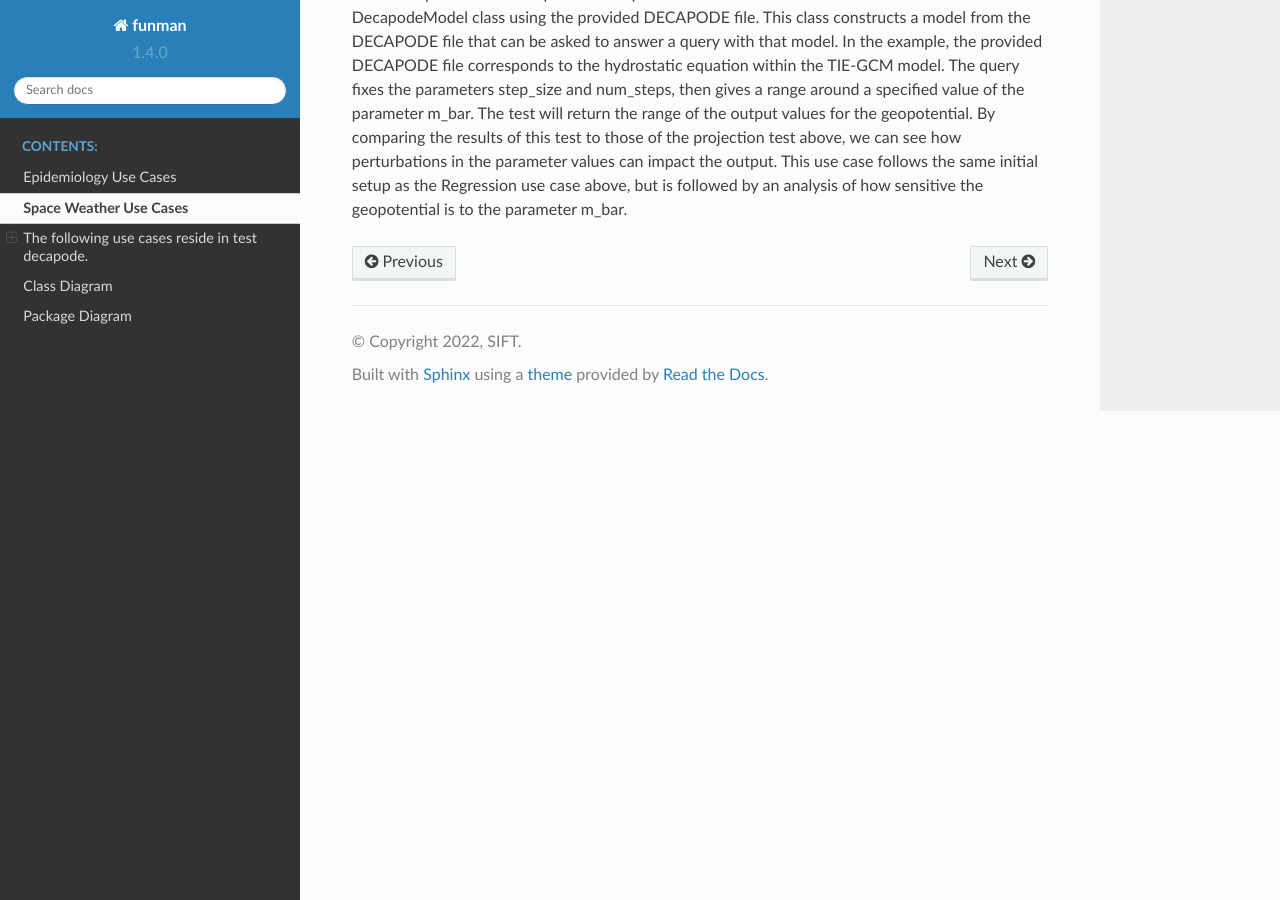
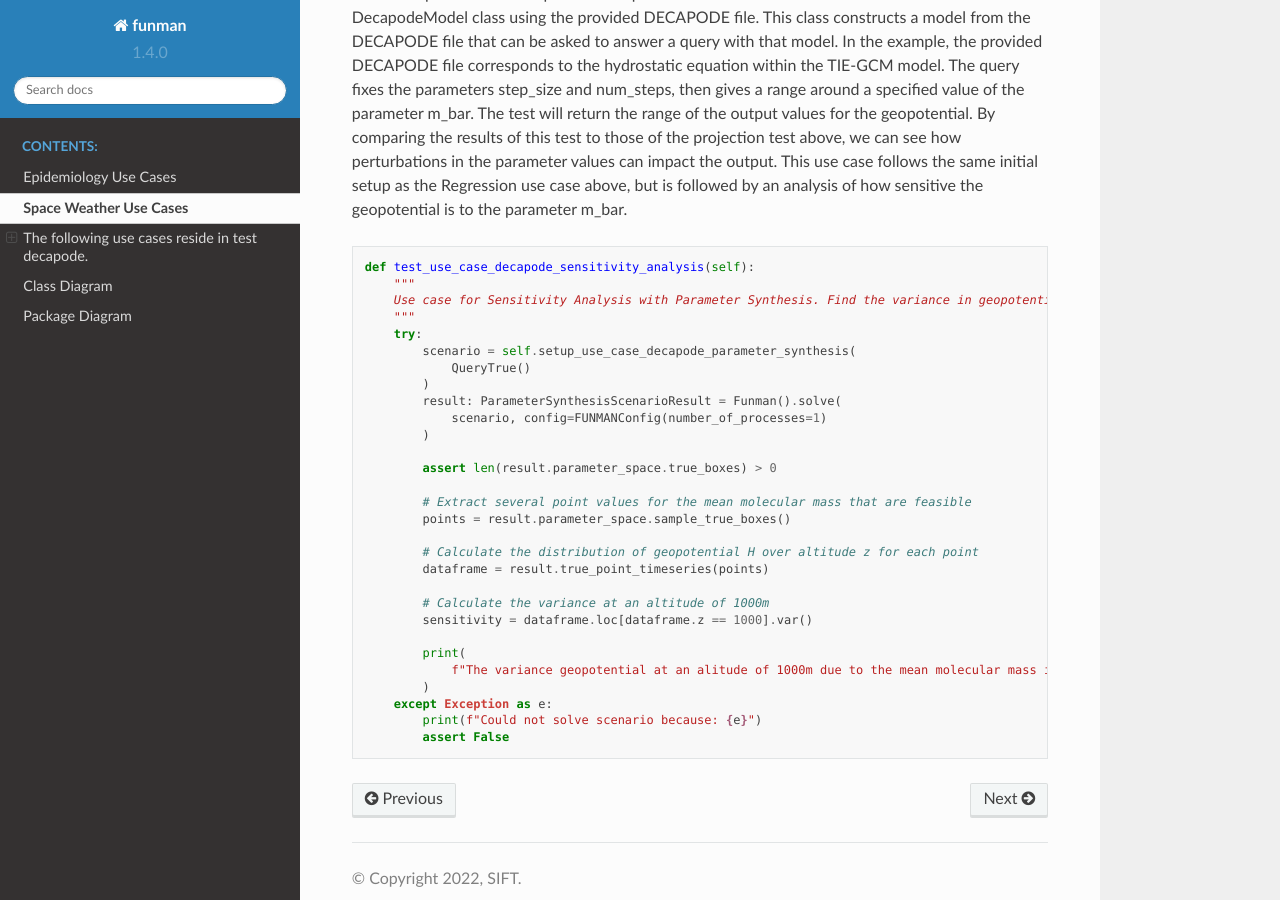
Before and after one commit to ml4ai/funman, a Sphinx documentation site: the page built from docs/source/sw_use_cases.rst, in a window 1280 px wide and 900 px high, scrolled down 1351 px. Built offline with Sphinx 7.4.7 and the Read the Docs theme 2.0.0, drawn with Linux system fonts in a browser that asks for light colours; pages that are not in the unit, such as notebooks, are missing from menus.

Commit message:
update doc with SA/regression test case code

```diff
--- a/docs/source/sw_use_cases.rst
+++ b/docs/source/sw_use_cases.rst
@@ -58,47 +58,30 @@
 Regression (find inputs for given output) of DECAPODE Model:
 ^^^^^^^^^^^^^^^^^^^^^^^^^^^^^^^^^^^^^^^^^^^^^^^^^^^^^^^^^^^^
 
-
 This use case involves FUNMAN reasoning about the hydrostatic equation within the TIE-GCM space weather model, represented as a DECAPODE model file.  It checks whether the DECAPODE model is consistent with some expected output behavior (e.g., from a reliable data source or simulation).  If it is, the query will return all parameter values that allow the model to be consistent.
 It first constructs an instance of the DecapodeModel class using the provided DECAPODE file.  This class constructs a model from the DECAPODE file that can be asked to answer a query with that model.  In the example, the provided DECAPODE file corresponds to the hydrostatic equation within the TIE-GCM model.  The query asks to find all values of m_bar, step_size, and num_steps such that the geopotential does not exceed a specified threshold.  The test will return ranges and point values of m_bar, num_steps, and step_size that jointly satisfy the query.
 
 
-.. code-block:: py
-    def test_use_case_decapode_parameter_synthesis(self):
+.. code-block::
+    def test_use_case_decapode_regression(self):
         """
-        Use case for Parameter Synthesis.
-        Regression: find m-bar values that set H(z=1000) = 500mb
-                    Test: m0 is in ps(m-bar).true
-
-        Sensitivity: Variance in H(z)=500mb due to m-bar
-                    Test: | Var(H(z)|z=500mb) - V0 | <= epsilon
+        Use case for Regression with Parameter Synthesis. Find the values for mean molecular mass where the geopotential is 500mb at an altitude of 100 (i.e.  H(z=1000) = 500mb)
         """
         try:
-            scenario = self.setup_use_case_decapode_parameter_synthesis()
-            funman = Funman()
-            result: ParameterSynthesisScenarioResult = funman.solve(
-                scenario,
-                config=FUNMANConfig(
-                    tolerance=1e-8,
-                    number_of_processes=1,
-                    _handler=ResultCombinedHandler(
-                        [
-                            ResultCacheWriter(f"box_search.json"),
-                            RealtimeResultPlotter(
-                                scenario.parameters,
-                                plot_points=True,
-                                title=f"Feasible Regions (beta)",
-                                realtime_save_path=f"box_search.png",
-                            ),
-                        ]
-                    ),
-                ),
+            query = QueryAnd(
+                QueryEquals("H", GEOPOTENTIAL_THRESHOLD, at_end=True)
             )
+            scenario = self.setup_use_case_decapode_parameter_synthesis(query)
+            result: ParameterSynthesisScenarioResult = Funman().solve(
+                scenario, config=FUNMANConfig(number_of_processes=1)
+            )
+
             assert len(result.parameter_space.true_boxes) > 0
-            assert len(result.parameter_space.false_boxes) > 0
 
-            # Analysis of Parameter Synthesis:
-            # Grid sampling over m-bar and calculate the altitude (z) at which geopotential is 500mb.  Report the variance over Var(H(z| z=500mb, m-bar)).  How sensitive is the altitude of a reference geopotential to the choice of m-bar?
+            print(
+                f"The geopotential will be 500mb at an alitude of 1000m if the mean molecular mass is in the intervals: {result.parameter_space.true_boxes}"
+            )
+
         except Exception as e:
             print(f"Could not solve scenario because: {e}")
             assert False
@@ -110,3 +93,35 @@
 This use case involves FUNMAN reasoning about the hydrostatic equation within the TIE-GCM space weather model, represented as a DECAPODE model file.  It finds information about the relationship between the inputs and outputs of the model.
 It first constructs an instance of the DecapodeModel class using the provided DECAPODE file.  This class constructs a model from the DECAPODE file that can be asked to answer a query with that model.  In the example, the provided DECAPODE file corresponds to the hydrostatic equation within the TIE-GCM model.  The query fixes the parameters step_size and num_steps, then gives a range around a specified value of the parameter m_bar.  The test will return the range of the output values for the geopotential.  By comparing the results of this test to those of the projection test above, we can see how perturbations in the parameter values can impact the output.
 This use case follows the same initial setup as the Regression use case above, but is followed by an analysis of how sensitive the geopotential is to the parameter m_bar.
+
+.. code-block::
+
+    def test_use_case_decapode_sensitivity_analysis(self):
+        """
+        Use case for Sensitivity Analysis with Parameter Synthesis. Find the variance in geopotential over feasible values for the mean molecular mass.
+        """
+        try:
+            scenario = self.setup_use_case_decapode_parameter_synthesis(
+                QueryTrue()
+            )
+            result: ParameterSynthesisScenarioResult = Funman().solve(
+                scenario, config=FUNMANConfig(number_of_processes=1)
+            )
+
+            assert len(result.parameter_space.true_boxes) > 0
+
+            # Extract several point values for the mean molecular mass that are feasible
+            points = result.parameter_space.sample_true_boxes()
+
+            # Calculate the distribution of geopotential H over altitude z for each point
+            dataframe = result.true_point_timeseries(points)
+
+            # Calculate the variance at an altitude of 1000m
+            sensitivity = dataframe.loc[dataframe.z == 1000].var()
+
+            print(
+                f"The variance geopotential at an alitude of 1000m due to the mean molecular mass is: {sensitivity.H}"
+            )
+        except Exception as e:
+            print(f"Could not solve scenario because: {e}")
+            assert False
```
